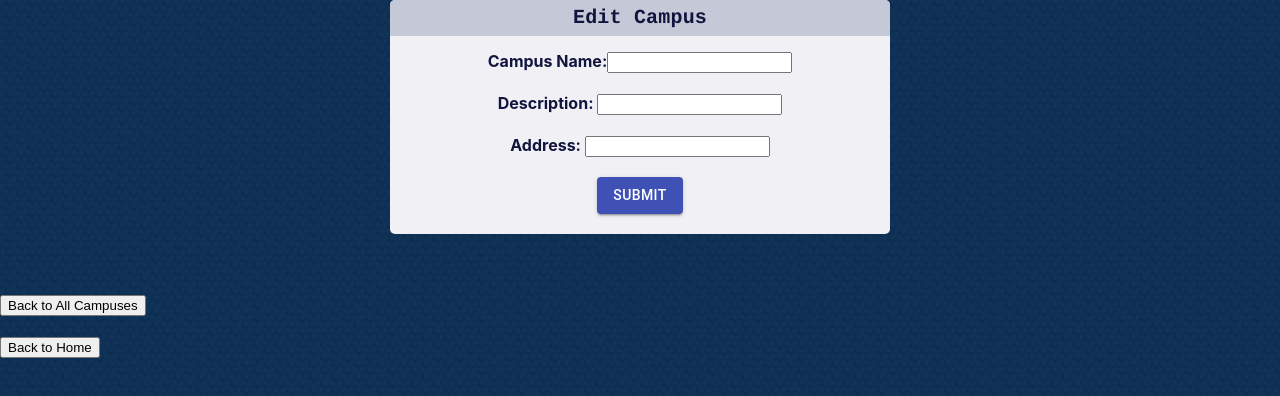
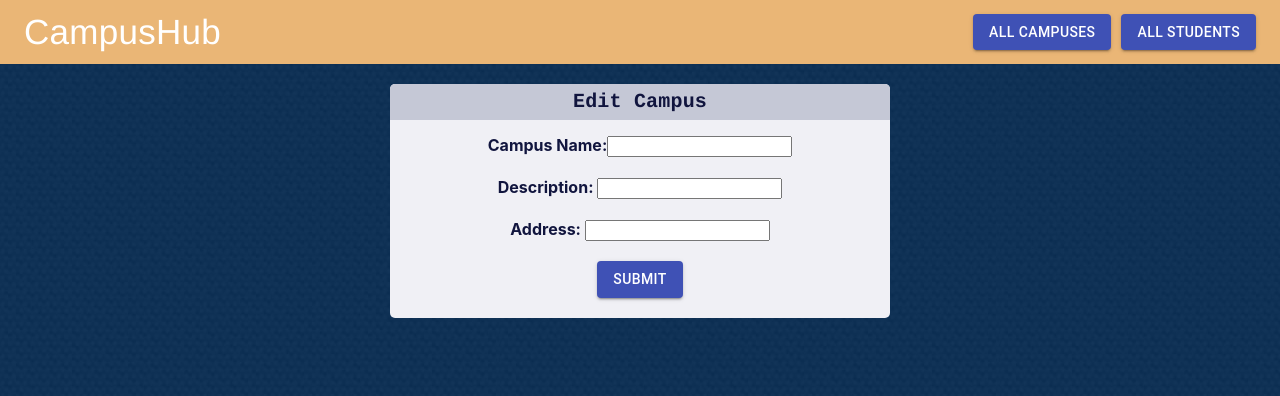
Before and after one commit to AJ4241/FinalProject-FrontEnd, a React (Create React App) app: page /editcampus in a window 1280 px wide. Shown: the top 396 px of the page. Built offline with nearby package versions, Linux system fonts and the light colour scheme; no server answers.

Commit message:
styling done

```diff
--- a/src/components/views/CampusView.js
+++ b/src/components/views/CampusView.js
@@ -115,6 +115,9 @@ const CampusView = (props) => {
           {"Address: " + campus.address} <br/>
         </p>
         <h2 className={classes.text}>There are no students attending this campus</h2>
+        <Link to={`/editcampus`}>
+          <button className={classes.button}>Edit Campus</button>
+        </Link>
         <button onClick={() => deleteCampus(campus.id)} className={classes.button}>
           Delete Campus
         </button>
@@ -163,6 +166,9 @@ const CampusView = (props) => {
           );
         })}
         </ul>
+        <Link to={`/editcampus`}>
+          <button className={classes.button}>Edit Campus</button>
+        </Link>
         <button onClick={() => deleteCampus(campus.id)} className={classes.button}>Delete Campus</button>
       </div>
     );
--- a/src/components/views/EditCampusView.js
+++ b/src/components/views/EditCampusView.js
@@ -1,12 +1,15 @@
+import AppBar from '@material-ui/core/AppBar';
+import Toolbar from '@material-ui/core/Toolbar';
 import Typography from '@material-ui/core/Typography';
 import Button from '@material-ui/core/Button';
-import { Link } from "react-router-dom";
 
 import { makeStyles } from '@material-ui/core/styles';
+import { Link } from 'react-router-dom';
 
 
 const useStyles = makeStyles( () => ({
   formContainer:{
+    marginTop: '20px',
     width: '500px',
     backgroundColor: '#f0f0f5',
     borderRadius: '5px',
@@ -14,13 +17,19 @@ const useStyles = makeStyles( () => ({
   },
   title: {
     flexGrow: 1,
+    textAlign: 'left',
+    fontType: 'bold',
+    fontFamily: 'Helvetica, sans-serif',
+    fontSize: '35px',
+    color: '#FFFFFF',
     textDecoration: 'none',
+    transition: '0.3s',
     textAlign: 'left',
-    //color: ,
-    fontType: 'bold',
-    fontSize: '35px'
+    '&:hover': {
+      color: "#063970"
+    }
   },
-  customizeAppBar:{
+  appBar:{
     backgroundColor: '#eab676',
     shadows: ['none'],
   },
@@ -31,7 +40,9 @@ const useStyles = makeStyles( () => ({
     borderRadius: '5px 5px 0px 0px',
     padding: '3px'
   },
-
+  links:{
+    textDecoration: 'none',
+  }
 }));
 
 const EditCampusView = (props) => {
@@ -40,6 +51,27 @@ const EditCampusView = (props) => {
 
   return (
     <div className={classes.root}>
+      <AppBar position="static" elevation={0} className={classes.appBar}>
+        <Toolbar>
+          <Link className={classes.title} to={'/'}>
+            <Typography variant="h6" className={classes.title} color="inherit" >
+                CampusHub
+            </Typography>
+          </Link>
+
+          <Link className={classes.links} to={'/campuses'} >
+            <Button variant="contained" color="primary" style={{marginRight: '10px'}}>
+              All Campuses
+            </Button>
+          </Link>
+
+          <Link className={classes.links} to={'/students'} >
+            <Button variant="contained" color="primary">
+              All Students
+            </Button>
+          </Link>
+        </Toolbar>
+      </AppBar>
       <div className={classes.formContainer}>
         <div className={classes.formTitle}>
           <Typography style={{fontWeight: 'bold', fontFamily: 'Courier, sans-serif', fontSize: '20px', color: '#11153e'}}>
@@ -69,13 +101,6 @@ const EditCampusView = (props) => {
           <br/>
         </form>
         </div>
-        <br/>
-        <br/>
-        <br/>
-        <Link to={`/campuses`}><button>Back to All Campuses</button></Link>
-        <br/>
-        <br/>
-        <Link to={`/`}><button>Back to Home</button></Link>
       </div>
 
   )
--- a/src/components/views/EditStudentView.js
+++ b/src/components/views/EditStudentView.js
@@ -8,6 +8,7 @@ import { Link } from 'react-router-dom';
 
 const useStyles = makeStyles( () => ({
   formContainer:{
+    marginTop: '20px',
     width: '500px',
     backgroundColor: '#f0f0f5',
     borderRadius: '5px',
@@ -20,7 +21,12 @@ const useStyles = makeStyles( () => ({
     fontFamily: 'Helvetica, sans-serif',
     fontSize: '35px',
     color: '#FFFFFF',
-    textAlign: 'left'
+    textDecoration: 'none',
+    transition: '0.3s',
+    textAlign: 'left',
+    '&:hover': {
+      color: "#063970"
+    }
   },
   appBar:{
     backgroundColor: '#eab676',
@@ -33,7 +39,9 @@ const useStyles = makeStyles( () => ({
     borderRadius: '5px 5px 0px 0px',
     padding: '3px'
   },
-
+  links:{
+    textDecoration: 'none',
+  }
 }));
 
 const EditStudentView = (props) => {
```
